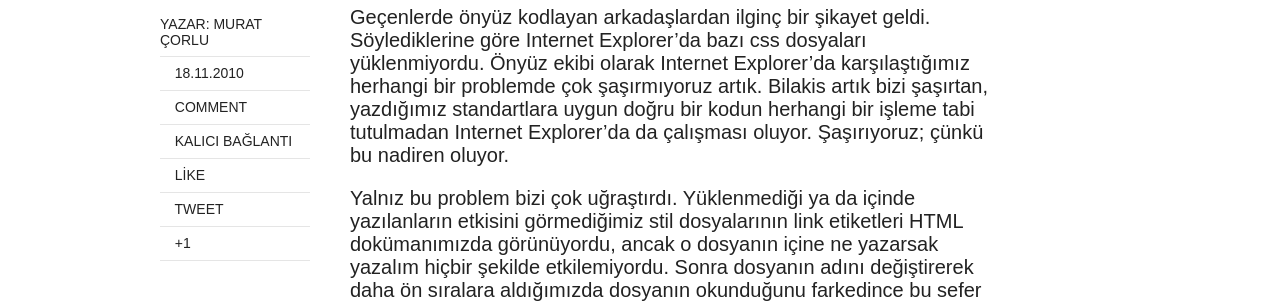
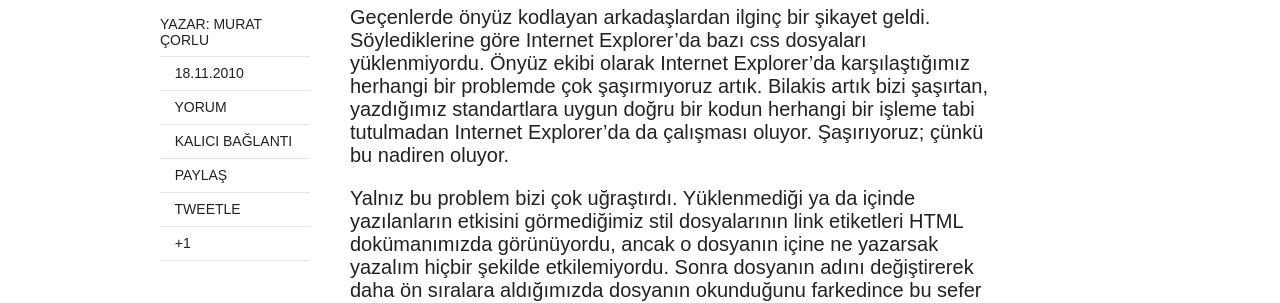
Before and after one commit to sahibinden/sahibinden.github.io, a Jekyll site: the page built from _posts/2010-11-18-internet-explorerdan-css-kullanimina-kota.md, in a window 1280 px wide. Shown: the part 694-997 px from the top of the page. Built offline with Jekyll 4.4.1, drawn with Linux system fonts in a browser that asks for light colours; nearby versions of some CDN libraries; comment, search, counter and statistics services are not loaded.

Commit message:
Sosyal medya linkleri duzenlendi

```diff
--- a/_layouts/post.html
+++ b/_layouts/post.html
@@ -28,15 +28,15 @@
         <span class="author vcard">Yazar: <span class="fn"><a href="{{ site.url }}/yazar/{{ site.data.team[page.author].permalink }}/" title="{{ site.data.team[page.author].name }} Yazıları">{{ site.data.team[page.author].name }}</a></span></span>
         <span class="entry-date date published"><time datetime="{{ page.date | date_to_xmlschema }}"><i class="icon-calendar-empty"></i> {{ page.date | date: "%d.%m.%Y" }}</time></span>
         {% if page.modified %}<span class="entry-date date modified"><time datetime="{{ page.modified }}"><i class="icon-pencil"></i> {{ page.modified | date: "%d.%m.%Y" }}</time></span>{% endif %}
-        {% if site.disqus_shortname and page.comments %}<span class="entry-comments"><i class="icon-comment-alt"></i> <a href="#disqus_thread">Comment</a></span>{% endif %}
+        {% if site.disqus_shortname and page.comments %}<span class="entry-comments"><i class="icon-comment-alt"></i> <a href="#disqus_thread">Yorum</a></span>{% endif %}
         <span><a href="{{ site.url }}{{ page.url }}" rel="bookmark" title="{{ page.title }}"><i class="icon-link"></i> Kalıcı Bağlantı</a></span>
         {% if page.share %}
         <span class="social-share-facebook">
-            <a href="https://www.facebook.com/sharer/sharer.php?u={{ site.url }}{{ page.url }}" title="Share on Facebook" itemprop="Facebook"><i class="icon-facebook-sign"></i> Like</a></span>
+            <a href="https://www.facebook.com/sharer/sharer.php?u={{ site.url }}{{ page.url }}" title="Facebook'ta paylaş" itemprop="Facebook"><i class="icon-facebook-sign"></i> Paylaş</a></span>
         <span class="social-share-twitter">
-            <a href="https://twitter.com/intent/tweet?text={{ site.url }}{{ page.url }}" title="Share on Twitter" itemprop="Twitter"><i class="icon-twitter-sign"></i> Tweet</a></span>
+            <a href="https://twitter.com/intent/tweet?text={{ page.title }}&amp;url={{ site.url }}{{ page.url }}&amp;via={{ site.owner.twitter }}" title="Twitter'da paylaş" itemprop="Twitter"><i class="icon-twitter-sign"></i> Tweetle</a></span>
         <span class="social-share-googleplus">
-            <a href="https://plus.google.com/share?url={{ site.url }}{{ page.url }}" title="Share on Google Plus" itemprop="GooglePlus"><i class="icon-google-plus-sign"></i> +1</a></span>
+            <a href="https://plus.google.com/share?url={{ site.url }}{{ page.url }}" title="Google Plus'ta paylaş" itemprop="GooglePlus"><i class="icon-google-plus-sign"></i> +1</a></span>
             <!-- /.social-share -->{% endif %}
       </footer>
       <div class="entry-content">
```
